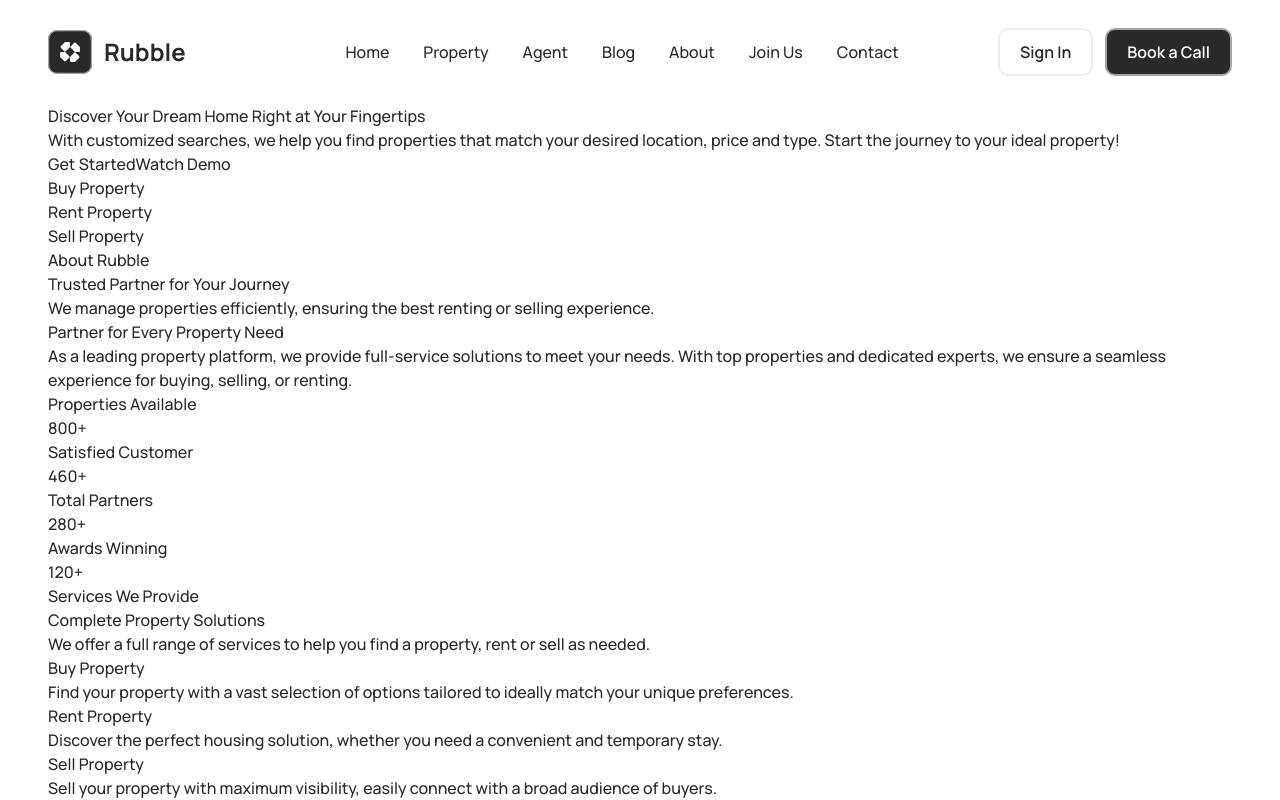
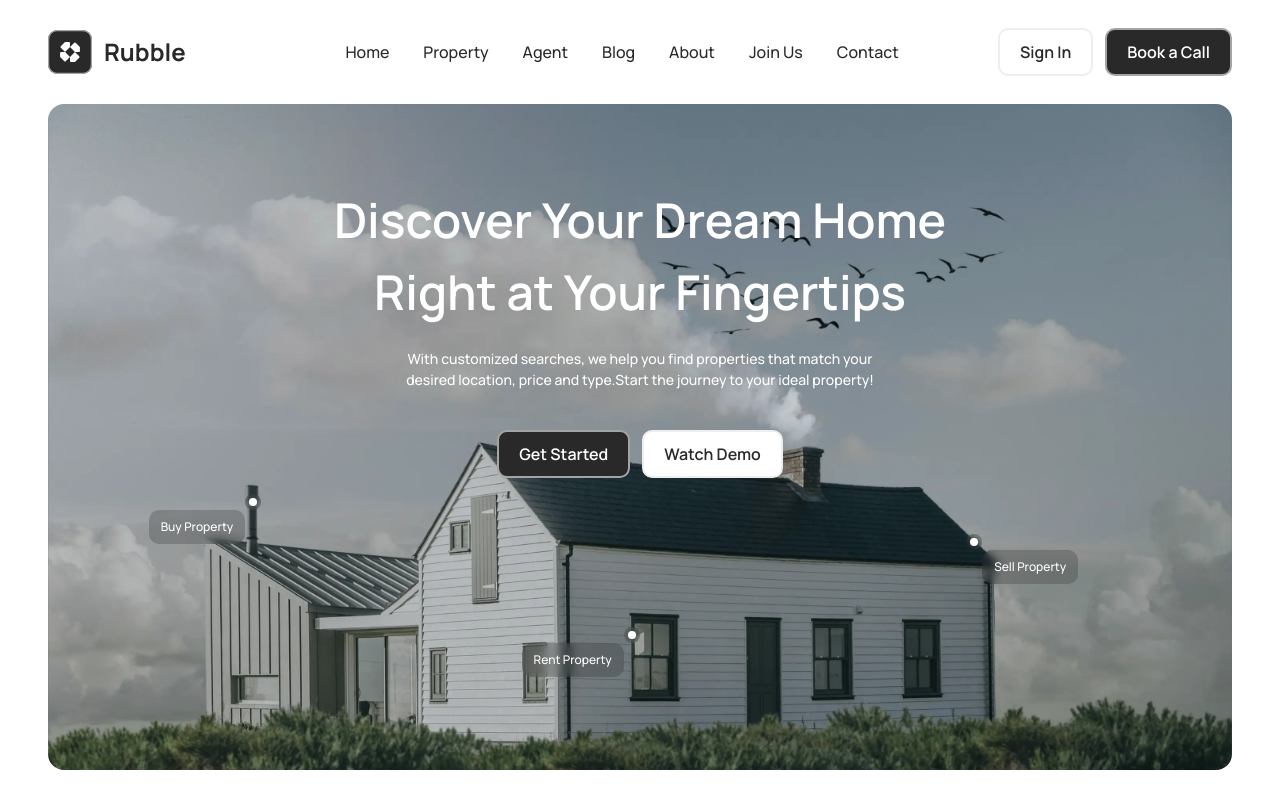
Before and after one commit to hexlabelposition/rubble, a Next.js app: page / in a window 1280 px wide. Shown: the top 800 px of the page. Built offline with nearby package versions, Linux system fonts and the light colour scheme.

Commit message:
feat(widgets): add hero

```diff
--- a/src/app/(main)/page.tsx
+++ b/src/app/(main)/page.tsx
@@ -1,32 +1,9 @@
+import { Hero } from "@widgets/hero";
+
 export default function HomePage() {
   return (
     <main>
-      <section id="hero">
-        <h1>Discover Your Dream Home Right at Your Fingertips</h1>
-        <p>
-          With customized searches, we help you find properties that match your
-          desired location, price and type. Start the journey to your ideal
-          property!
-        </p>
-
-        <div>
-          <a href="">Get Started</a>
-          <button type="button">Watch Demo</button>
-        </div>
-
-        <ul aria-label="Quick links with property search parameters">
-          <li>
-            <a href="">Buy Property</a>
-          </li>
-          <li>
-            <a href="">Rent Property</a>
-          </li>
-          <li>
-            <a href="">Sell Property</a>
-          </li>
-        </ul>
-      </section>
-
+      <Hero />
       <section id="about-rubble">
         <header>
           <p>About Rubble</p>
--- /dev/null
+++ b/src/widgets/hero/config/shortcuts.ts
@@ -0,0 +1,55 @@
+import { format } from "node:url";
+import { routes } from "@shared/config";
+
+import type { Key } from "react";
+
+interface ShortcutItem {
+  key: Key;
+  href: string;
+  title: string;
+  containerPosition?: string;
+  pointPosition: string;
+}
+
+type ShortcutList = Array<ShortcutItem>;
+
+const mapCorners = {
+  topRight: "top-0 right-0 translate-x-full -translate-y-full",
+  topLeft: "top-0 left-0 -translate-x-full -translate-y-full",
+};
+
+export const shortcuts: ShortcutList = [
+  {
+    key: "buy",
+    href: format({
+      pathname: routes.property,
+      query: { propertyStatus: "buy" },
+    }),
+    title: "Buy Property",
+    containerPosition:
+      "bottom-[29%] lg:bottom-[34%] lg:left-[9%] xl:left-[8.5%] 2xl:left-[10%]",
+    pointPosition: mapCorners.topRight,
+  },
+  {
+    key: "rent",
+    href: format({
+      pathname: routes.property,
+      query: { propertyStatus: "rent" },
+    }),
+    title: "Rent Property",
+    containerPosition:
+      "left-[32%] bottom-[14%] lg:left-[40.5%] lg:bottom-[17%] xl:bottom-[14%] xl:left-[40%] 2xl:left-[41.5%] 2xl:bottom-[16%]",
+    pointPosition: mapCorners.topRight,
+  },
+  {
+    key: "sell",
+    href: format({
+      pathname: routes.property,
+      query: { propertyStatus: "sell" },
+    }),
+    title: "Sell Property",
+    containerPosition:
+      "bottom-[27%] right-[7%] lg:right-[13%] lg:bottom-[29%] xl:bottom-[28%] 2xl:right-[14%]",
+    pointPosition: mapCorners.topLeft,
+  },
+];
--- /dev/null
+++ b/src/widgets/hero/index.ts
@@ -0,0 +1 @@
+export { Hero } from "./ui/Hero";
--- /dev/null
+++ b/src/widgets/hero/ui/Hero.tsx
@@ -0,0 +1,79 @@
+import Link from "next/link";
+import { cn } from "tailwind-variants";
+
+import { Button } from "@shared/ui";
+import { routes } from "@shared/config";
+
+import { shortcuts } from "../config/shortcuts";
+
+export const Hero = () => {
+  return (
+    <section id="hero" className="py-12 xl:py-24 xl:pt-0">
+      <div className="bg-hero relative min-h-284 rounded-md px-6 py-30 xl:aspect-1344/756 xl:rounded-xl xl:py-40">
+        <header className="text-primary-0 mb-10 flex flex-col items-center justify-center gap-y-4 text-center text-balance xl:mb-20 xl:gap-y-10">
+          <h1 className="max-w-440 text-4xl font-semibold lg:text-5xl xl:text-6xl 2xl:text-8xl">
+            Discover Your Dream Home Right at Your Fingertips
+          </h1>
+
+          <p className="text-2xs max-w-300 lg:text-xs xl:text-sm 2xl:text-base">
+            With customized searches, we help you find properties that match
+            your desired location, price and type.
+            <br className="min-[550px]:hidden" />
+            Start the journey to your ideal property!
+          </p>
+        </header>
+
+        <div className="mb-40 flex justify-center gap-x-4 xl:gap-x-6">
+          <Button
+            as={Link}
+            href={routes.property}
+            variant="primary"
+            size="small"
+            className="xl:min-h-24 xl:rounded-md xl:border-2 xl:px-10 xl:text-base"
+          >
+            Get Started
+          </Button>
+
+          <Button
+            as={Link}
+            href={routes.blog}
+            variant="secondary"
+            size="small"
+            className="xl:min-h-24 xl:rounded-md xl:border-2 xl:px-10 xl:text-base"
+          >
+            Watch Demo
+          </Button>
+        </div>
+
+        <ul aria-label="Property search shortcuts">
+          {shortcuts.map(
+            ({ key, href, title, containerPosition, pointPosition }) => (
+              <li key={key}>
+                <Link href={href} className={cn("absolute", containerPosition)}>
+                  <div className="relative">
+                    {/* An element that looks like a button  */}
+                    <div className="bg-primary-500/24 text-primary-0 text-2xs inline-flex min-h-14 items-center rounded-sm px-4 backdrop-blur-md xl:min-h-17 xl:rounded-md xl:px-6 xl:text-xs">
+                      {title}
+                    </div>
+
+                    {/*  Floating point.  */}
+                    <div
+                      aria-hidden="true"
+                      className={cn(
+                        "bg-primary-500/24 absolute size-6 rounded-full backdrop-blur-md xl:size-8",
+                        pointPosition,
+                      )}
+                    >
+                      <span className="bg-primary-500/80 absolute inset-0 animate-ping rounded-full" />
+                      <span className="bg-primary-0 pointer-events-none absolute top-1/2 left-1/2 size-3 -translate-x-1/2 -translate-y-1/2 rounded-full xl:size-4" />
+                    </div>
+                  </div>
+                </Link>
+              </li>
+            ),
+          )}
+        </ul>
+      </div>
+    </section>
+  );
+};
```
